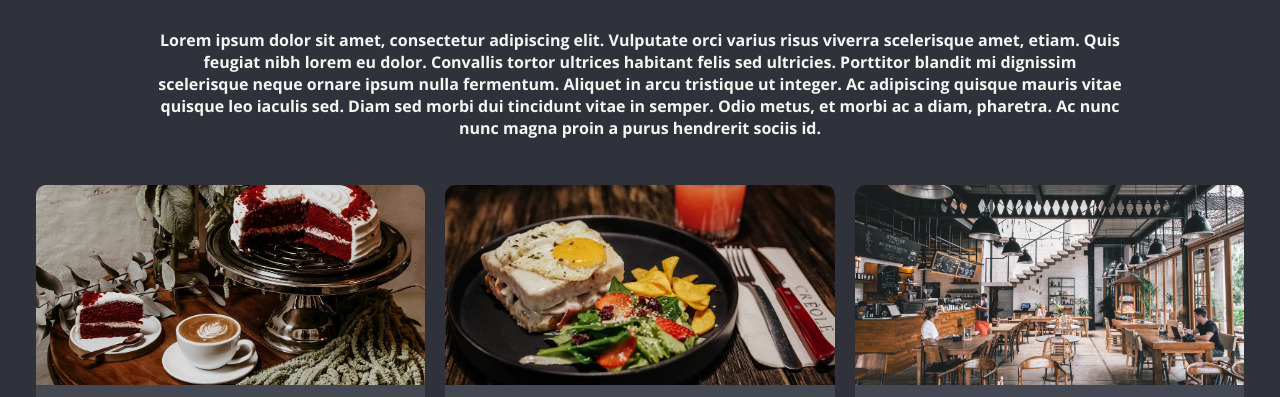
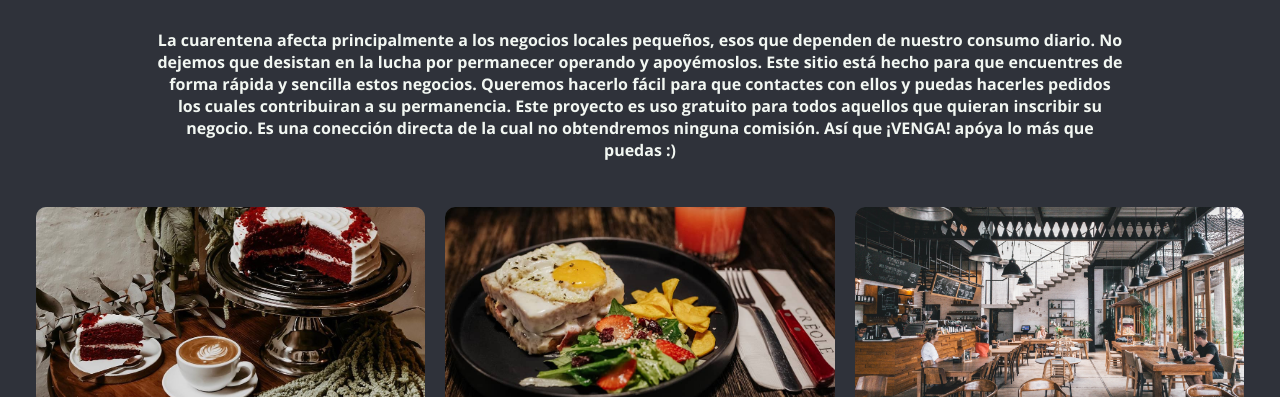
Before and after one commit to dobletaptap/consume-xalapa, a plain HTML site: page index.html in a window 1280 px wide. Shown: the part 222-619 px from the top of the page. Drawn offline with nearby package versions, Linux system fonts and the light colour scheme; files whose address does not match are found by name.

Commit message:
added hero copy

```diff
--- a/index.html
+++ b/index.html
@@ -24,8 +24,9 @@
         </header>
         <section class="c-hero">
             <h1 class="c-hero__title">Apoya a los negocios locales</h1>
-            <p class="c-hero__description">Lorem ipsum dolor sit amet, consectetur adipiscing elit. Vulputate orci varius risus viverra scelerisque amet, etiam. Quis feugiat nibh lorem eu dolor. Convallis tortor ultrices habitant felis sed ultricies. Porttitor blandit mi dignissim scelerisque neque ornare ipsum nulla fermentum. Aliquet in arcu tristique ut integer.
-                Ac adipiscing quisque mauris vitae quisque leo iaculis sed. Diam sed morbi dui tincidunt vitae in semper. Odio metus, et morbi ac a diam, pharetra. Ac nunc nunc magna proin a purus hendrerit sociis id. </p>
+            <p class="c-hero__description">La cuarentena afecta principalmente a los negocios locales pequeños, esos que dependen de nuestro consumo diario. No dejemos que desistan en la lucha por permanecer operando y apoyémoslos.
+                Este sitio está hecho para que encuentres de forma rápida y sencilla estos negocios. Queremos hacerlo fácil para que contactes con ellos y puedas hacerles pedidos los cuales contribuiran a su permanencia.
+                Este proyecto es uso gratuito para todos aquellos que quieran inscribir su negocio. Es una conección directa de la cual no obtendremos ninguna comisión. Así que ¡VENGA! apóya lo más que puedas :)</p>
         </section>
         <section class="c-directory">
             <div class="c-biz">
```
